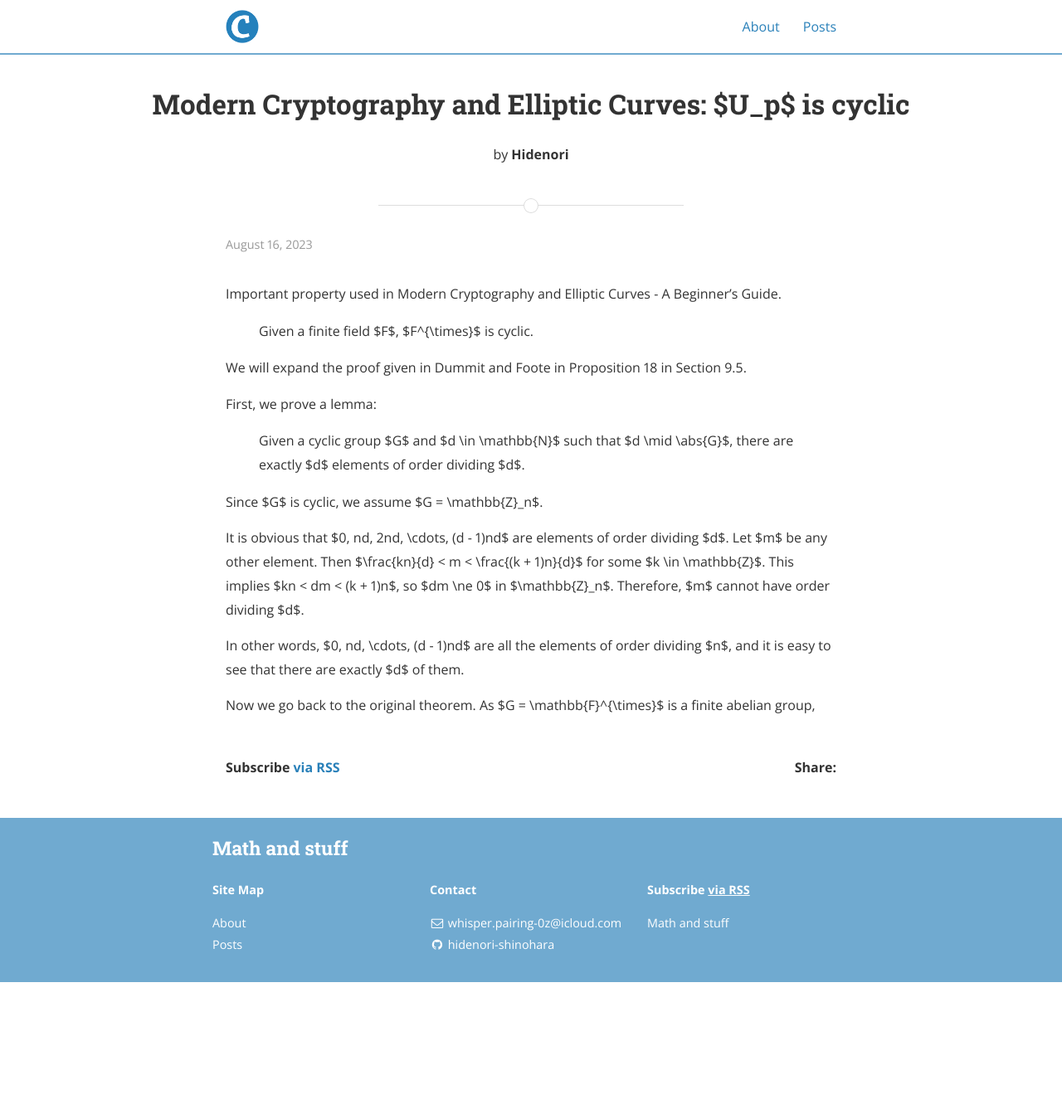
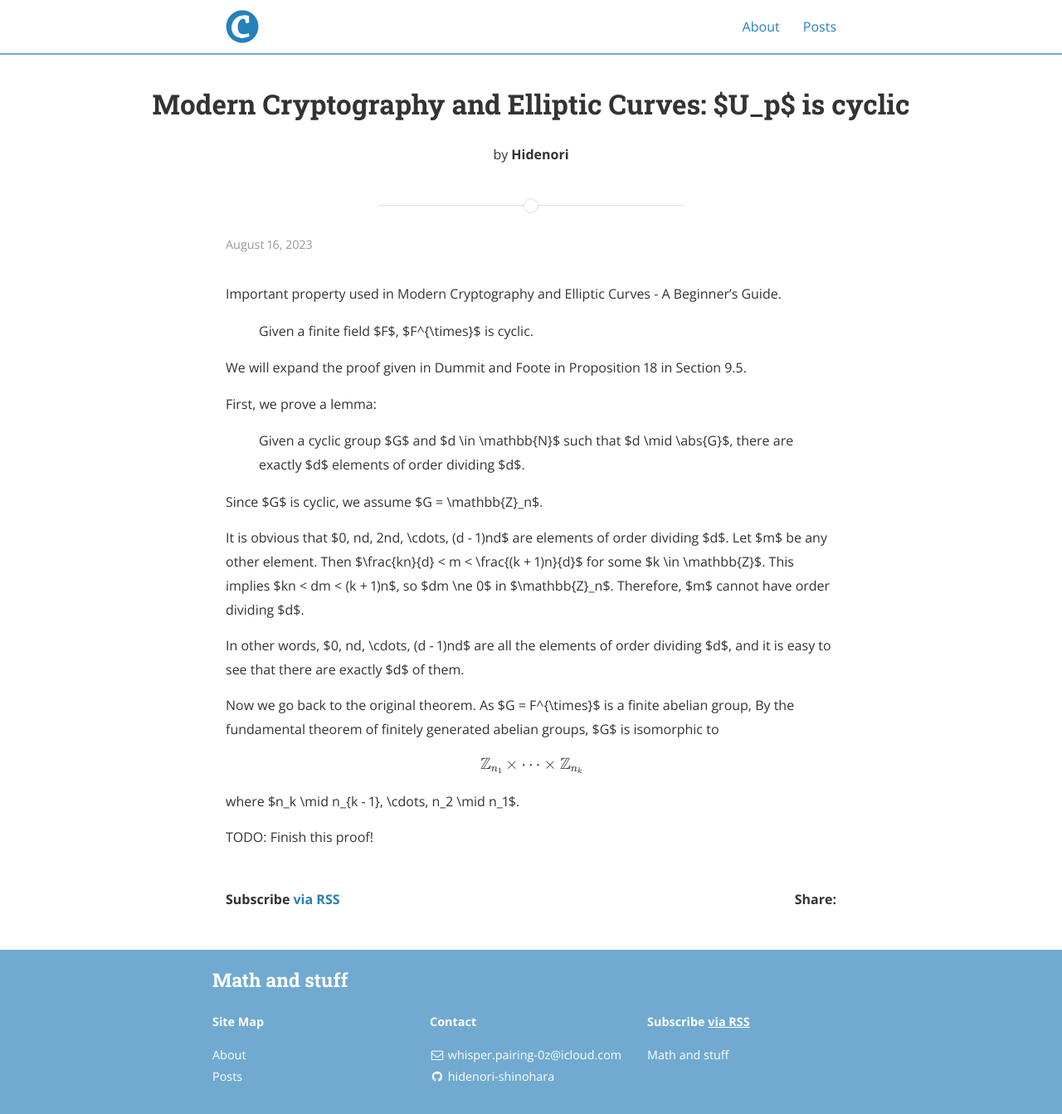
Before and after one commit to hidenori-shinohara/hidenori-shinohara.github.io, a Jekyll site: the page built from _posts/modern_cryptography_and_elliptic_curves/2023-08-16-modern-cryptography-and-elliptic-curves-elliptic-curve-cyclic.md, in a window 1280 px wide. Shown: the whole page at 83% size. Built offline with Jekyll 4.4.1, drawn with Linux system fonts in a browser that asks for light colours; nearby versions of some CDN libraries; formulas are drawn with MathJax 3; before the commit the page ends 1184 px from its top, so only the background shows below that.

Commit message:
add more stuff

```diff
--- a/_posts/modern_cryptography_and_elliptic_curves/2023-08-16-modern-cryptography-and-elliptic-curves-elliptic-curve-cyclic.md
+++ b/_posts/modern_cryptography_and_elliptic_curves/2023-08-16-modern-cryptography-and-elliptic-curves-elliptic-curve-cyclic.md
@@ -23,6 +23,18 @@ Then $\frac{kn}{d} < m < \frac{(k + 1)n}{d}$ for some $k \in \mathbb{Z}$.
 This implies $kn < dm < (k + 1)n$, so $dm \ne 0$ in $\mathbb{Z}_n$.
 Therefore, $m$ cannot have order dividing $d$.
 
-In other words, $0, nd, \cdots, (d - 1)nd$ are all the elements of order dividing $n$, and it is easy to see that there are exactly $d$ of them.
+In other words, $0, nd, \cdots, (d - 1)nd$ are all the elements of order dividing $d$, and it is easy to see that there are exactly $d$ of them.
 
-Now we go back to the original theorem. As $G = \mathbb{F}^{\times}$ is a finite abelian group,
+Now we go back to the original theorem.
+As $G = F^{\times}$ is a finite abelian group,
+By the fundamental theorem of finitely generated abelian groups, $G$ is isomorphic to
+
+$$
+\begin{align*}
+    \mathbb{Z}_{n_1} \times \cdots \times \mathbb{Z}_{n_k}
+\end{align*}
+$$
+
+where $n_k \mid n_{k - 1}, \cdots, n_2 \mid n_1$.
+
+TODO: Finish this proof!
```
